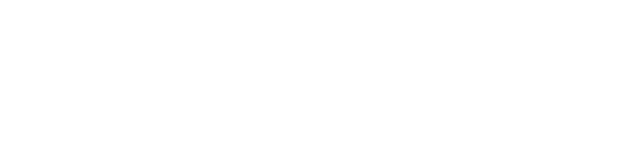
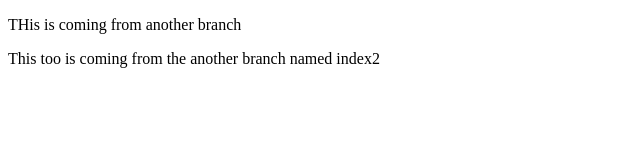
Before and after one commit to quick-fix-demon/collab_practice, a plain HTML site: page index.html in a window 1280 px wide. Shown: the whole page, without its empty margins (0-640 px from the left). Drawn offline with Linux system fonts and the light colour scheme.

Commit message:
commit from another branch another account

```diff
--- a/index.html
+++ b/index.html
@@ -5,8 +5,12 @@
     <meta http-equiv="X-UA-Compatible" content="IE=edge">
     <meta name="viewport" content="width=device-width, initial-scale=1.0">
     <title>CR practice</title>
+
 </head>
 <body>
+    <p>THis is coming from another branch
+    </p>
+    <p>This too is coming from the another branch named index2</p>
 
 </body>
 </html>
```
